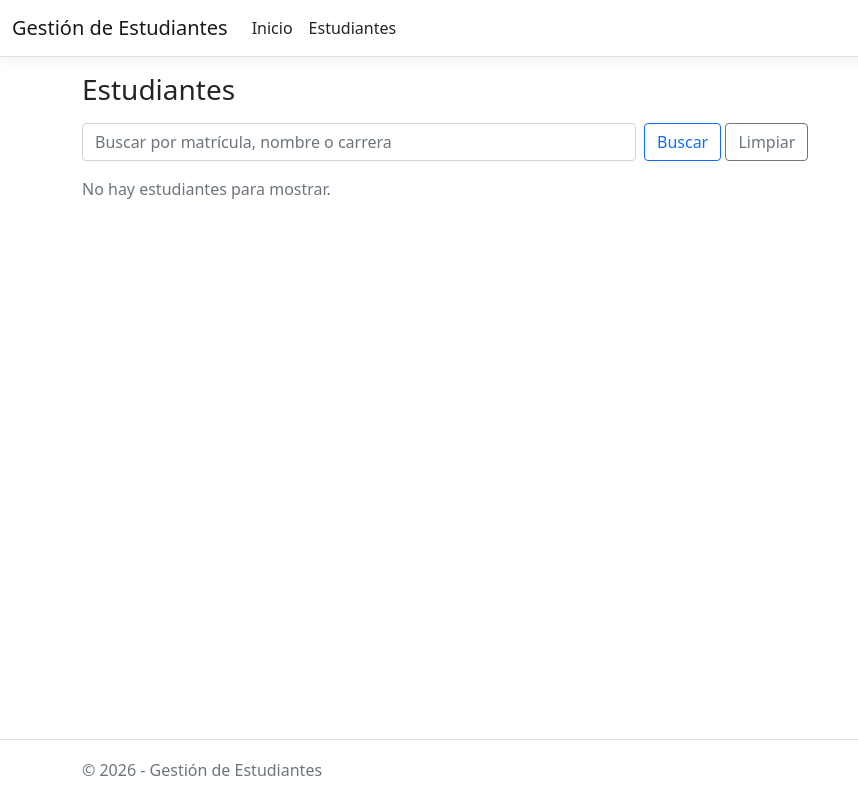
After one commit to Anderson234432/gestion-estudiantes, an ASP.NET Core app: template Views/Estudiantes/Index.cshtml in a window 1280 px wide. The commit adds this page. Shown: the whole page, without its empty margins (0-858 px from the left). Run offline with ASP.NET Core 8, Linux system fonts and the light colour scheme; the template is opened without the code that fills it, so the values that code supplies are empty; style sheets or scripts are compiled from the project's sources.

Commit message:
Agregar listado, búsqueda y detalle de estudiantes
Co-Authored-By: Claude Opus 5.5 <noreply@anthropic.com>
Claude-Session: https://claude.ai/code/session_01Y2ym3drRHo99SeUYbjPyam

```diff
--- /dev/null
+++ b/Views/Estudiantes/Index.cshtml
@@ -0,0 +1,56 @@
+@model IEnumerable<GestionEstudiantes.Models.Estudiante>
+@{
+    ViewData["Title"] = "Estudiantes";
+}
+
+<div class="d-flex justify-content-between align-items-center mb-3">
+    <h1 class="h3 mb-0">Estudiantes</h1>
+</div>
+
+@if (TempData["Mensaje"] is string mensaje)
+{
+    <div class="alert alert-success">@mensaje</div>
+}
+
+<form asp-action="Index" method="get" class="row g-2 mb-3">
+    <div class="col-sm-8 col-md-6">
+        <input type="text" name="buscar" value="@ViewData["Buscar"]" class="form-control" placeholder="Buscar por matrícula, nombre o carrera" />
+    </div>
+    <div class="col-auto">
+        <button type="submit" class="btn btn-outline-primary">Buscar</button>
+        <a asp-action="Index" class="btn btn-outline-secondary">Limpiar</a>
+    </div>
+</form>
+
+@if (!Model.Any())
+{
+    <p class="text-muted">No hay estudiantes para mostrar.</p>
+}
+else
+{
+    <table class="table table-striped align-middle">
+        <thead>
+            <tr>
+                <th>Matrícula</th>
+                <th>Nombre completo</th>
+                <th>Carrera</th>
+                <th>Índice</th>
+                <th></th>
+            </tr>
+        </thead>
+        <tbody>
+            @foreach (var e in Model)
+            {
+                <tr>
+                    <td>@e.Matricula</td>
+                    <td>@e.NombreCompleto</td>
+                    <td>@e.Carrera</td>
+                    <td>@e.Indice.ToString("0.00")</td>
+                    <td class="text-end">
+                        <a asp-action="Details" asp-route-id="@e.Id" class="btn btn-sm btn-outline-info">Detalle</a>
+                    </td>
+                </tr>
+            }
+        </tbody>
+    </table>
+}
--- a/Views/Home/Index.cshtml
+++ b/Views/Home/Index.cshtml
@@ -5,4 +5,5 @@
 <div class="text-center">
     <h1 class="display-5">Gestión de Estudiantes</h1>
     <p class="lead">Aplicación CRUD en ASP.NET Core MVC para registrar, consultar, editar y eliminar estudiantes.</p>
+    <a asp-controller="Estudiantes" asp-action="Index" class="btn btn-primary">Ver estudiantes</a>
 </div>
--- a/Views/Shared/_Layout.cshtml
+++ b/Views/Shared/_Layout.cshtml
@@ -22,6 +22,9 @@
                         <li class="nav-item">
                             <a class="nav-link text-dark" asp-area="" asp-controller="Home" asp-action="Index">Inicio</a>
                         </li>
+                        <li class="nav-item">
+                            <a class="nav-link text-dark" asp-area="" asp-controller="Estudiantes" asp-action="Index">Estudiantes</a>
+                        </li>
                     </ul>
                 </div>
             </div>
```
Also changed, not shown: Controllers/EstudiantesController.cs (added, +43 -0 lines), Views/Estudiantes/Details.cshtml (added, +31 -0 lines).
